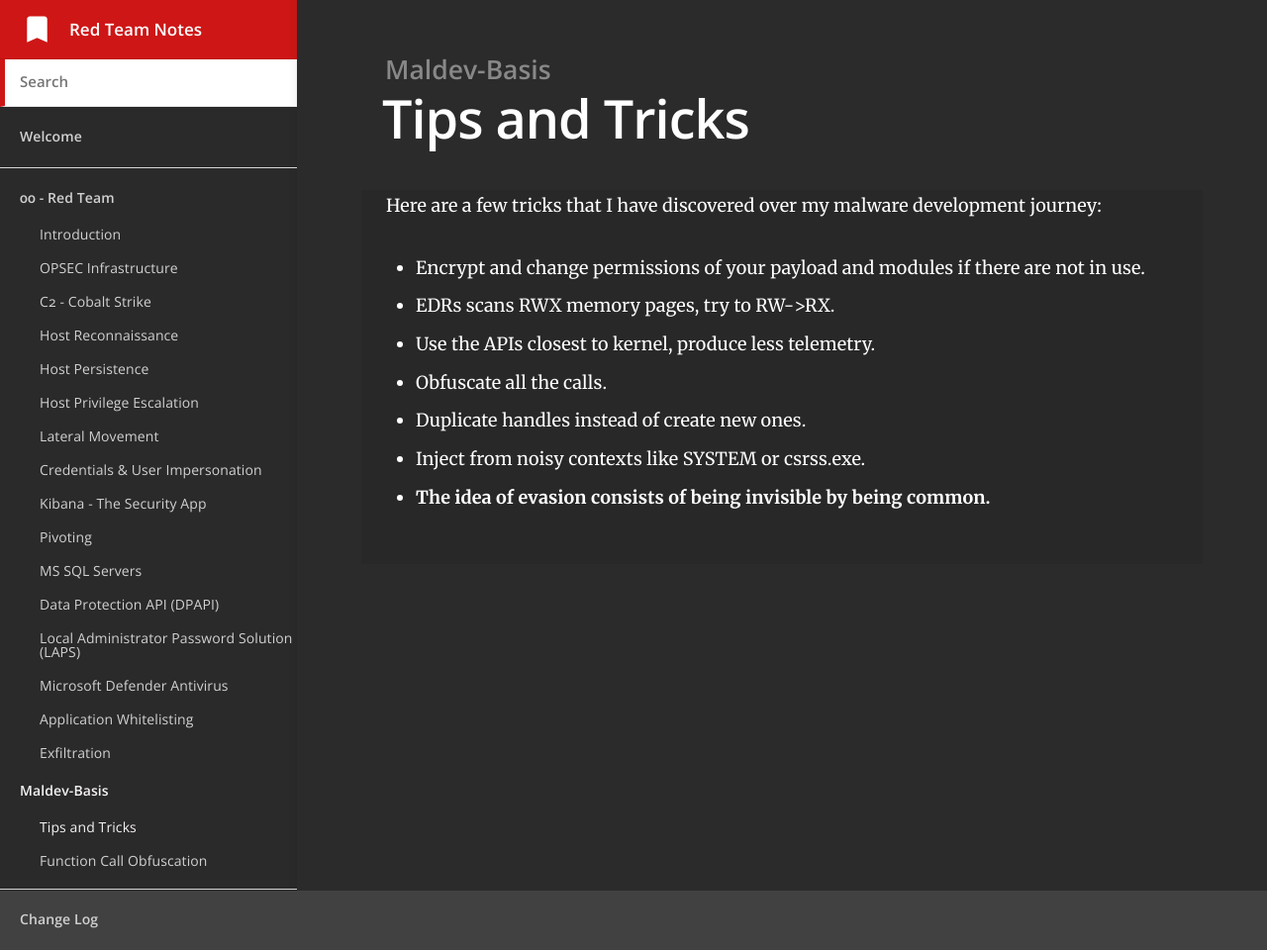
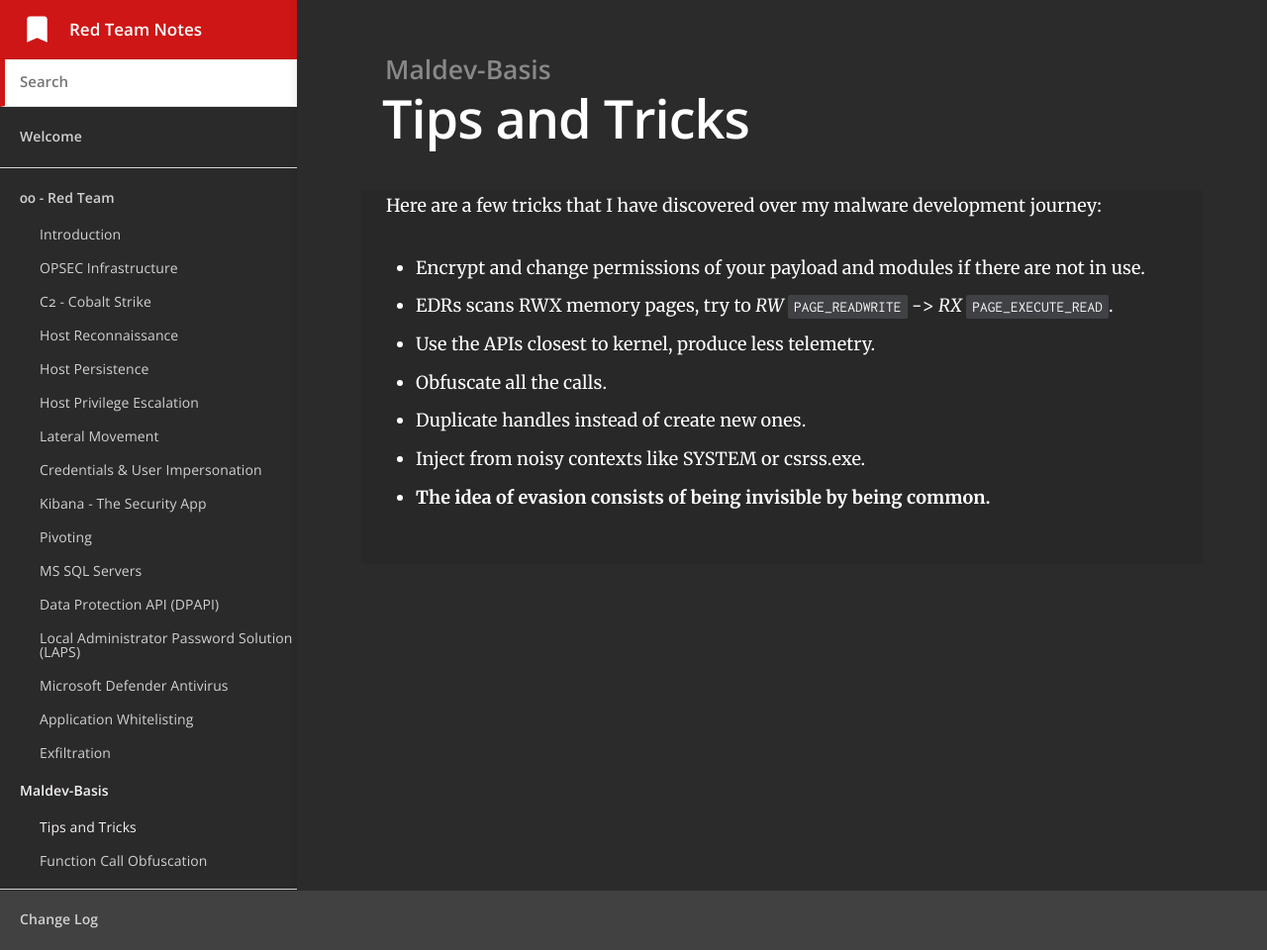
Before and after one commit to benjugat/rtnotes, a Jekyll site: the page built from _docs/malware/basics/tips.md, in a window 1280 px wide. Shown: the whole page at 99% size. Built offline with Jekyll 4.4.1, drawn with Linux system fonts in a browser that asks for light colours.

Commit message:
compilation

```diff
--- a/_docs/malware/basics/tips.md
+++ b/_docs/malware/basics/tips.md
@@ -7,7 +7,7 @@ order: 1
 Here are a few tricks that I have discovered over my malware development journey:
 
 * Encrypt and change permissions of your payload and modules if there are not in use.
-* EDRs scans RWX memory pages, try to RW->RX.
+* EDRs scans RWX memory pages, try to *RW* `PAGE_READWRITE` -> *RX* `PAGE_EXECUTE_READ`.
 * Use the APIs closest to kernel, produce less telemetry.
 * Obfuscate all the calls.
 * Duplicate handles instead of create new ones.
```
Also changed, not shown: todo.md (+7 -7 lines).
